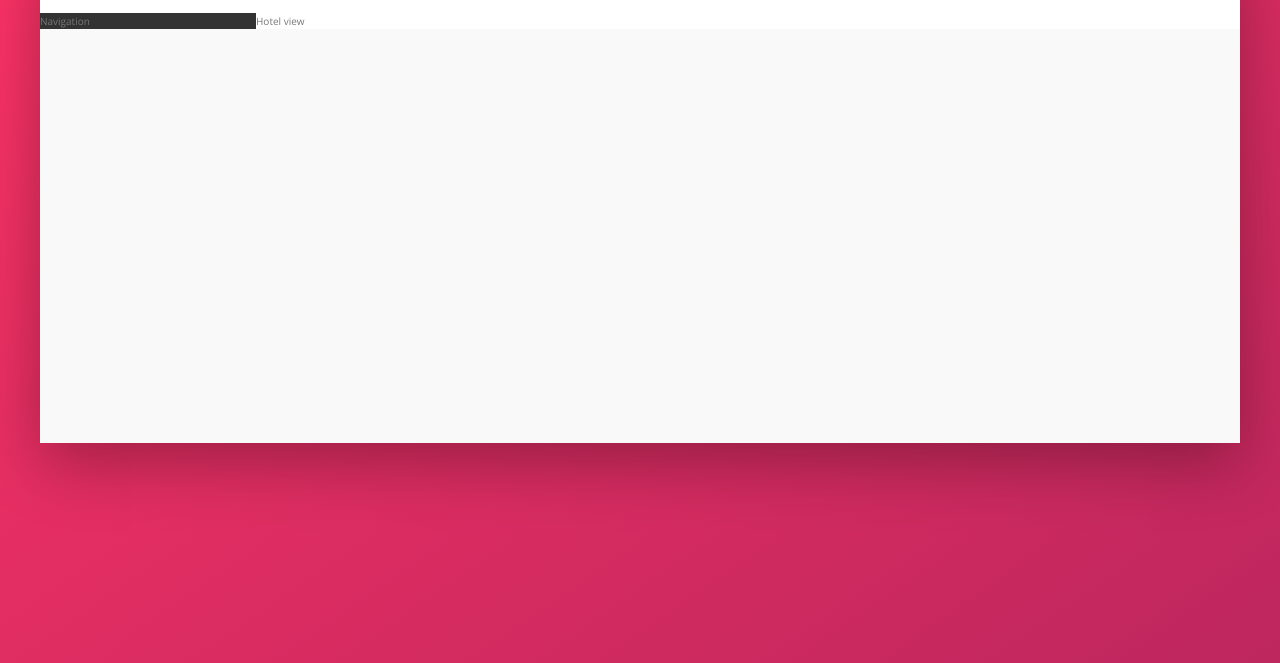
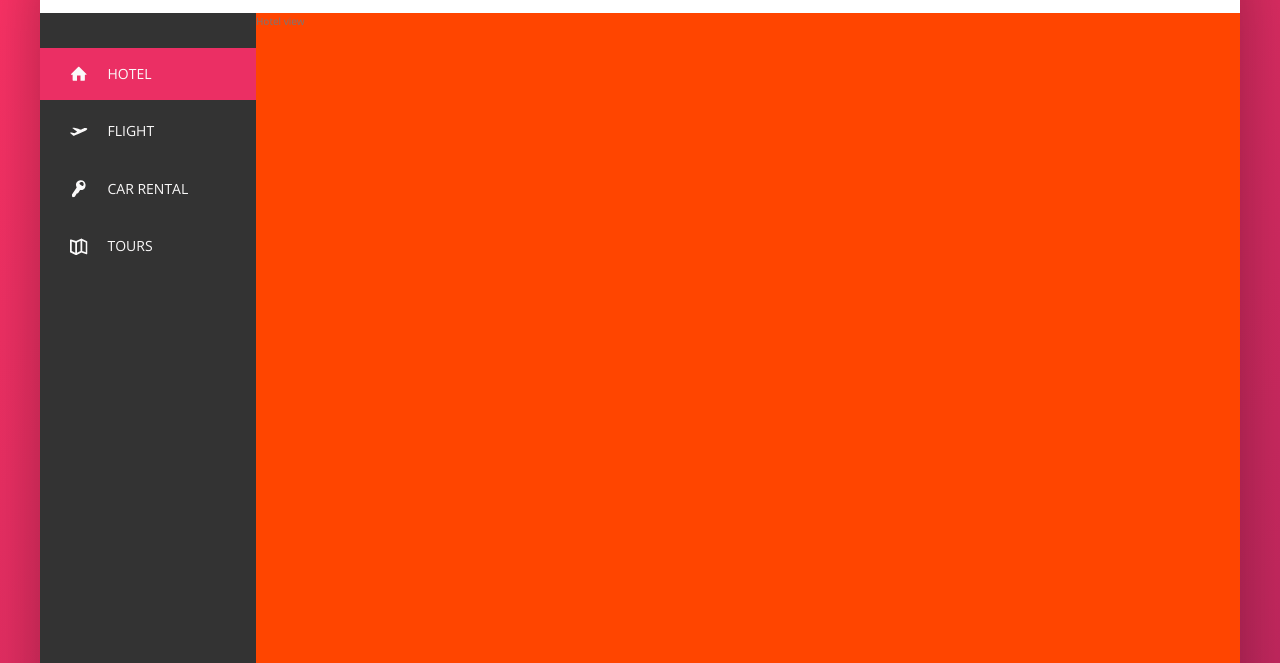
Before and after one commit to pavitpim40/Trillo, a website: page index.html in a window 1280 px wide. Shown: the part 137-800 px from the top of the page. Drawn offline with nearby package versions, Linux system fonts and the light colour scheme.

Commit message:
Sidebar with Animation

```diff
--- a/index.html
+++ b/index.html
@@ -46,7 +46,44 @@
             </header>
             <div class="content">
                 <nav class="sidebar">
-                    Navigation
+                    <ul class="side-nav">
+                        <li class="side-nav__item side-nav__item--active">
+                            <a href="#" class="side-nav__link">
+                                <svg class="side-nav__icon">
+                                    <use xlink:href="img/sprite.svg#icon-home"></use>
+                                </svg>
+                                <span>Hotel</span>
+                            </a>
+                        </li>
+                        <li class="side-nav__item">
+                            <a href="#" class="side-nav__link">
+                                <svg class="side-nav__icon">
+                                    <use xlink:href="img/sprite.svg#icon-aircraft-take-off"></use>
+                                </svg>
+                                <span>Flight</span>
+                            </a>
+                        </li>
+                        <li class="side-nav__item">
+                            <a href="#" class="side-nav__link">
+                                <svg class="side-nav__icon">
+                                    <use xlink:href="img/sprite.svg#icon-key"></use>
+                                </svg>
+                                <span>Car rental</span>
+                            </a>
+                        </li>
+                        <li class="side-nav__item">
+                            <a href="#" class="side-nav__link">
+                                <svg class="side-nav__icon">
+                                    <use xlink:href="img/sprite.svg#icon-map"></use>
+                                </svg>
+                                <span>Tours</span>
+                            </a>
+                        </li>
+
+                    </ul>
+                    <div class="legal">
+                        &copy; 2017 by trillo. All rights reserved.
+                    </div>
                 </nav>
                 <main class="hotel-view">
                     Hotel view
--- a/sass/_components.scss
+++ b/sass/_components.scss
@@ -140,3 +140,79 @@
     }
 
 }
+
+
+//////////////////////////////////////////////////
+//// SIDE-NAVIGATION
+.side-nav {
+    font-size: 1.4rem;
+    list-style: none;
+    margin-top: 3.5rem;
+
+    &__item {
+       position: relative;
+
+       &:not(:last-child) {
+           margin-bottom: .5rem;
+       }
+    }
+
+    // each li
+    &__item::before{
+        content: "";
+        position: absolute;
+        top: 0;
+        left: 0;
+        height: 100%;
+        width: 3px;
+        background-color: var(--color-primary);
+        transform: scaleY(0);
+        transition: transform 0.2s,
+                    width 0.4s cubic-bezier(1,0,0,1) 0.2s,
+                    background-color .1s;
+    }
+
+    &__item:hover::before,
+    &__item--active::before {
+        transform: scaleY(1);
+        width: 100%;
+    }
+
+    &__item:active::before {
+        background-color: var(--color-primary-light);
+    }
+
+
+    &__link:link,
+    &__link:visited {
+        color: var(--color-grey-light-1);
+        text-decoration: none;
+        text-transform: uppercase;
+        display: block;
+        padding:1.5rem 3rem;
+        position: relative;
+        z-index: 10;
+
+        display: flex;
+        align-items: center;
+    }
+
+    &__icon {
+        width: 1.75rem;
+        height: 1.75rem;
+        margin-right: 2rem;
+        fill: currentColor;
+    }
+
+
+}
+
+//////////////////////////////////////////////////
+//// LEGAL TEXT
+
+.legal {
+    font-size: 1.2rem;
+    color:var(--color-grey-light-4);
+    text-align: center;
+    padding: 2.5rem
+}
--- a/sass/_layout.scss
+++ b/sass/_layout.scss
@@ -27,10 +27,20 @@
     background-color: var(--color-grey-dark-1);
     flex: 0 0 18%;
 
+    display: flex;
+    flex-direction: column;
+    justify-content: space-between;
+
 
 }
 
 .hotel-view {
     background-color: #fff;
     flex:1;
+    // for test
+    background-color: orangered;
+    height: 80rem;
+
+
+
 }
```
Also changed, not shown: css/style.css.
